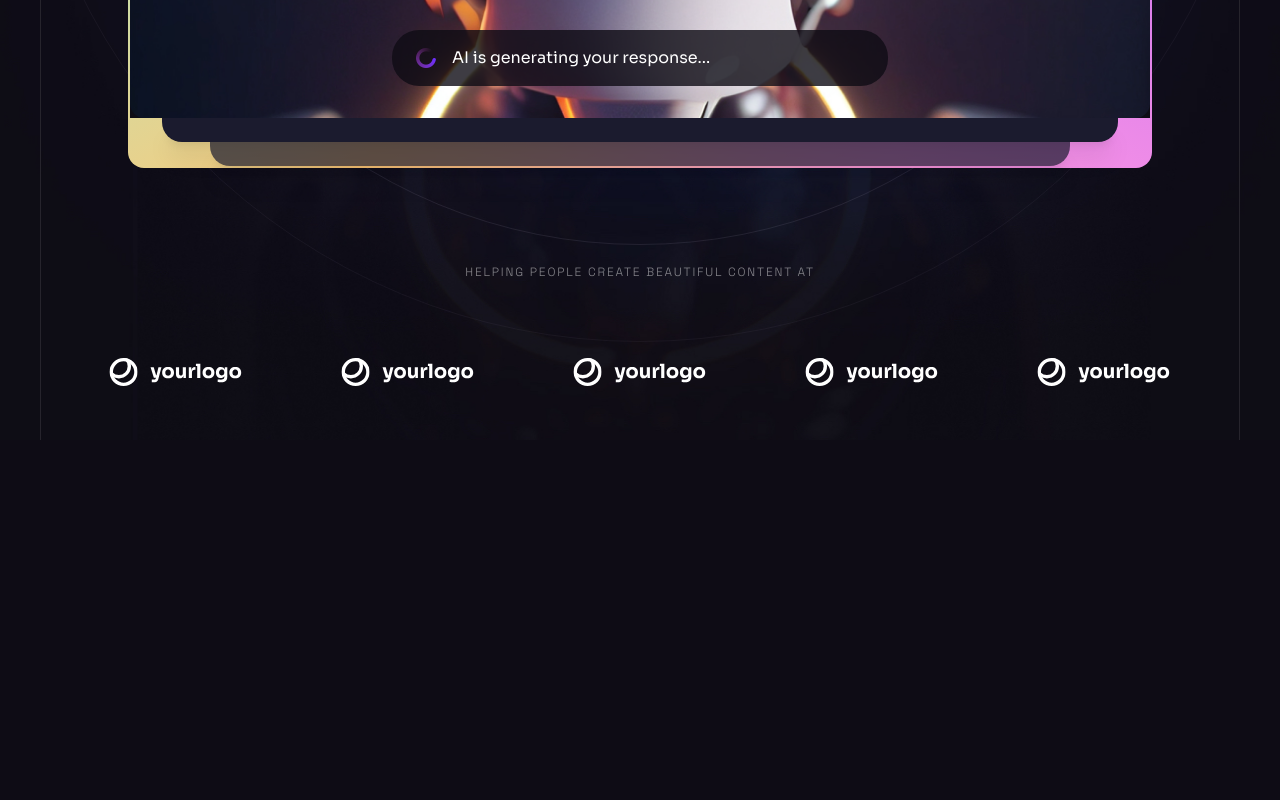
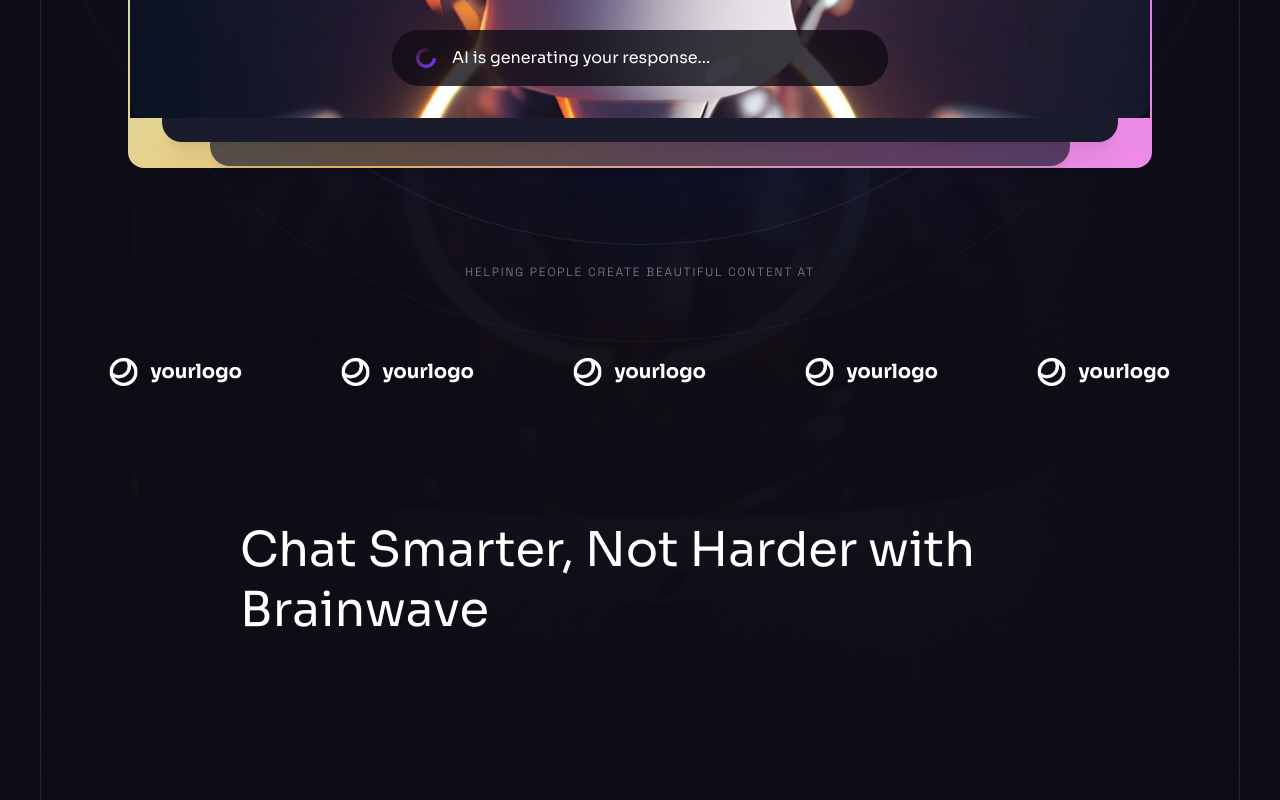
Before and after one commit to AksharaPandey/Brainwave, a React (Vite) app: page / in a window 1280 px wide. Shown: the part 994-1794 px from the top of the page. Before the commit the page ends 1434 px from the top, so only its background shows below. Built offline with nearby package versions, Linux system fonts and the light colour scheme.

Commit message:
Created Benefits Section

```diff
--- a/src/App.jsx
+++ b/src/App.jsx
@@ -2,12 +2,14 @@
 import Button from "./components/Button.jsx";
 import ButtonGradient from "./assets/svg/ButtonGradient.jsx";
 import Hero from "./components/Hero.jsx";
+import Benefits from "./components/Benefits.jsx";
 const App = () => {
   return (
     <>
       <div className="pt-[4.75rem] lg:pt-[5.25rem] overflow-hidden">
         <Header />
         <Hero />
+        <Benefits />
       </div>
       <ButtonGradient />
     </>
--- /dev/null
+++ b/src/components/Benefits.jsx
@@ -0,0 +1,15 @@
+import React from "react";
+import Section from "./Section";
+import Heading from "./Heading";
+
+const Benefits = () => {
+  return (
+    <Section id="features">
+      <div className="container relative z-2">
+        <Heading className="" title="Chat Smarter, Not Harder with Brainwave" />
+      </div>
+    </Section>
+  );
+};
+
+export default Benefits;
--- /dev/null
+++ b/src/components/Heading.jsx
@@ -0,0 +1,11 @@
+import React from "react";
+
+const Heading = ({ className, title }) => {
+  return (
+    <div className={`${className} max-w-[50rem] mx-auto mb-12 lg:mb-20`}>
+      {title && <h2 className="h2">{title}</h2>}
+    </div>
+  );
+};
+
+export default Heading;
```
